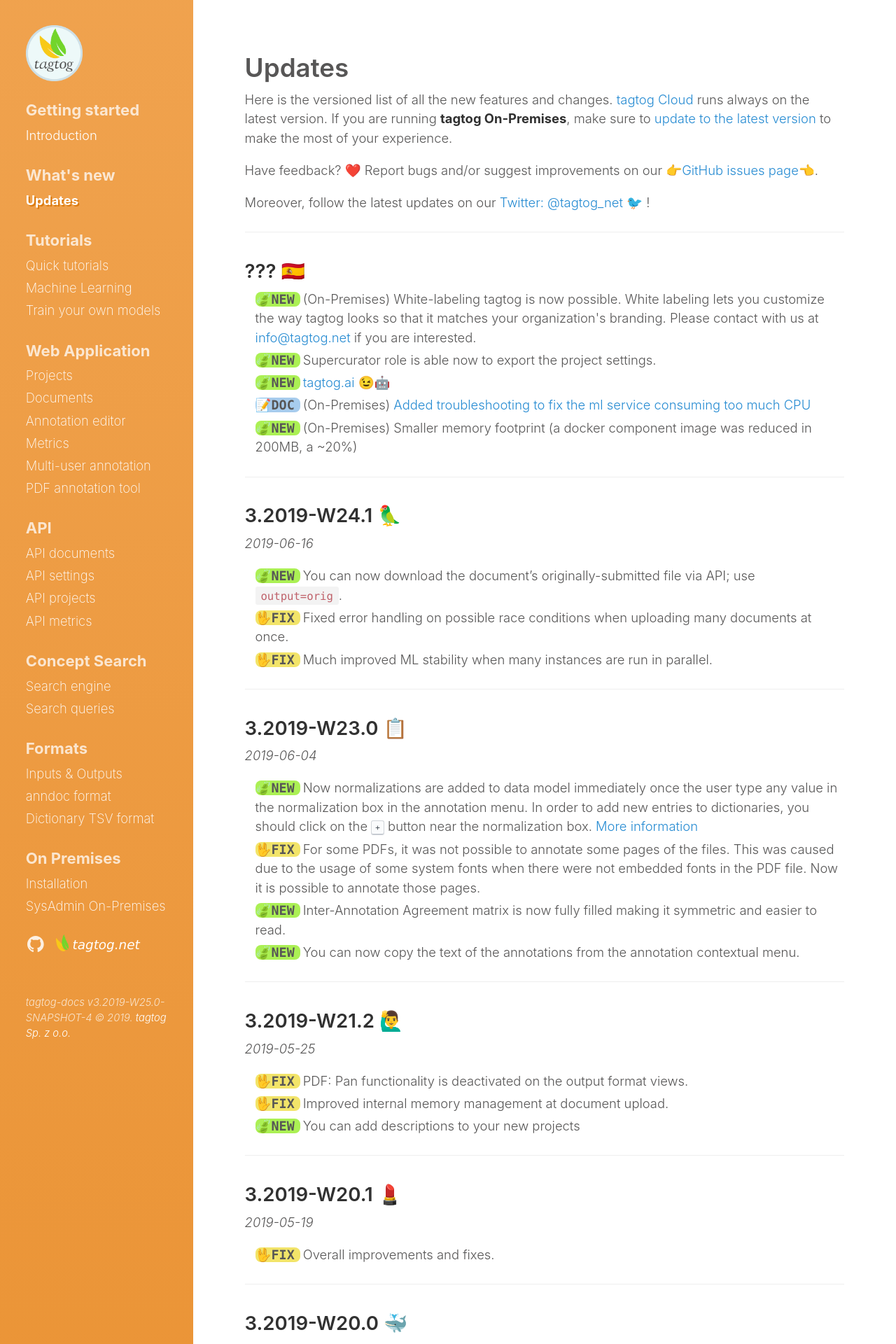
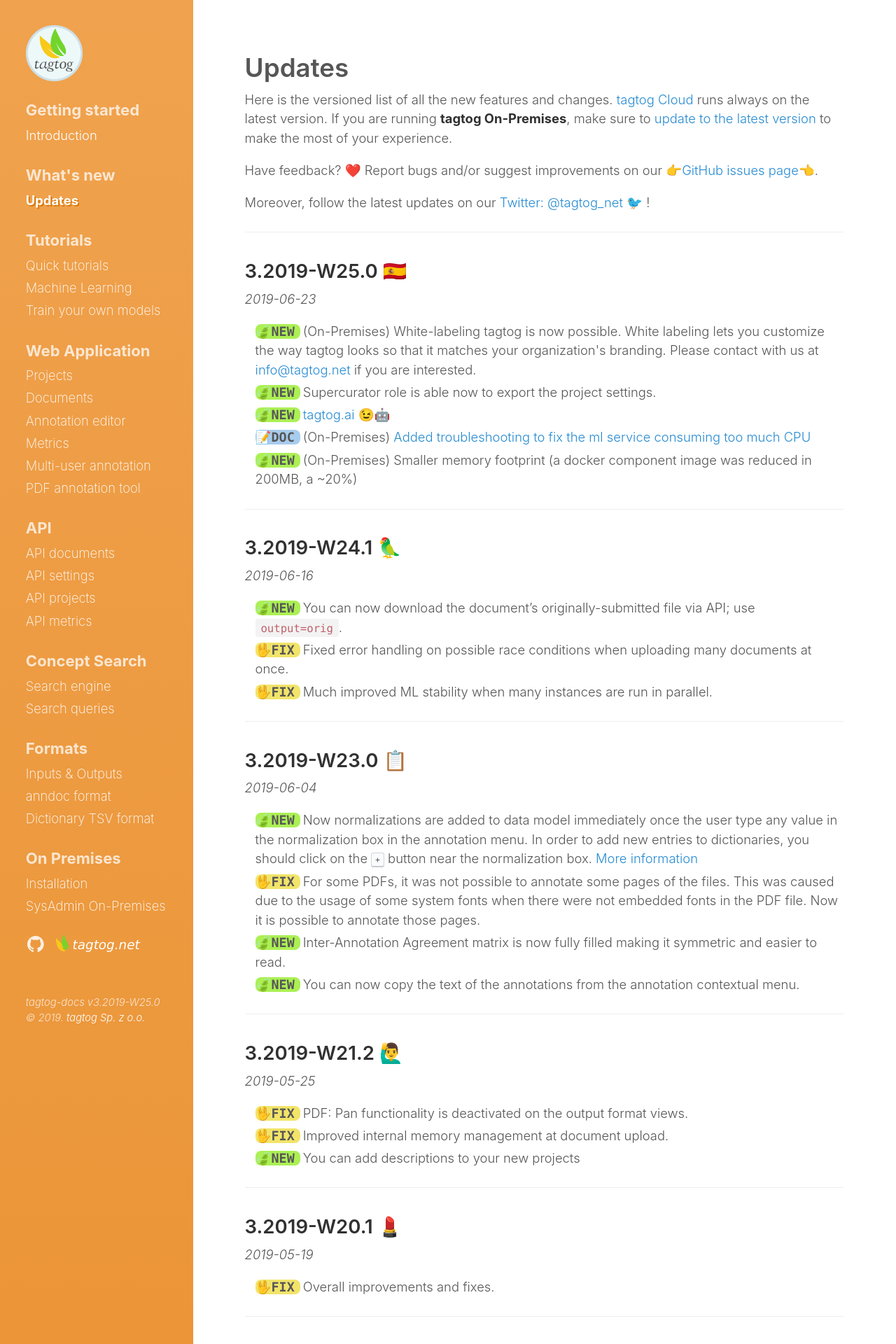
Before and after one commit to tagtogorg/tagtog-doc, a Jekyll site: the page built from updates.md, in a window 1280 px wide. Shown: the top 1920 px of the page at 70% size. Built offline with Jekyll 4.4.1, drawn with Linux system fonts in a browser that asks for light colours; nearby versions of some CDN libraries; emoji names are drawn with the system emoji font.

Commit message:
Bump version: 3.2019-W25.0 🇪🇸

```diff
--- a/_config.yml
+++ b/_config.yml
@@ -70,7 +70,7 @@ plugins:
   - jemoji
 
 # Custom vars
-version: 3.2019-W25.0-SNAPSHOT-4
+version: 3.2019-W25.0
 sidebar_home_link: true
 search_page: false
 # sidebar_blog_link:  '/blog'   # By default, your home page is your blog
--- a/updates.md
+++ b/updates.md
@@ -14,7 +14,8 @@ Moreover, follow the latest updates on our [Twitter: @tagtog_net 🐦](https://t
 
 ---
 
-## ??? 🇪🇸
+## 3.2019-W25.0 🇪🇸
+_2019-06-23_
 
 <ul class="updates">
   <li class="new"><span>(On-Premises) White-labeling tagtog is now possible. White labeling lets you customize the way tagtog looks so that it matches your organization's branding. Please contact with us at <a href="mailto:info@tagtog.net">info@tagtog.net</a> if you are interested.</span></li>
```
Also changed, not shown: 1 other file.
